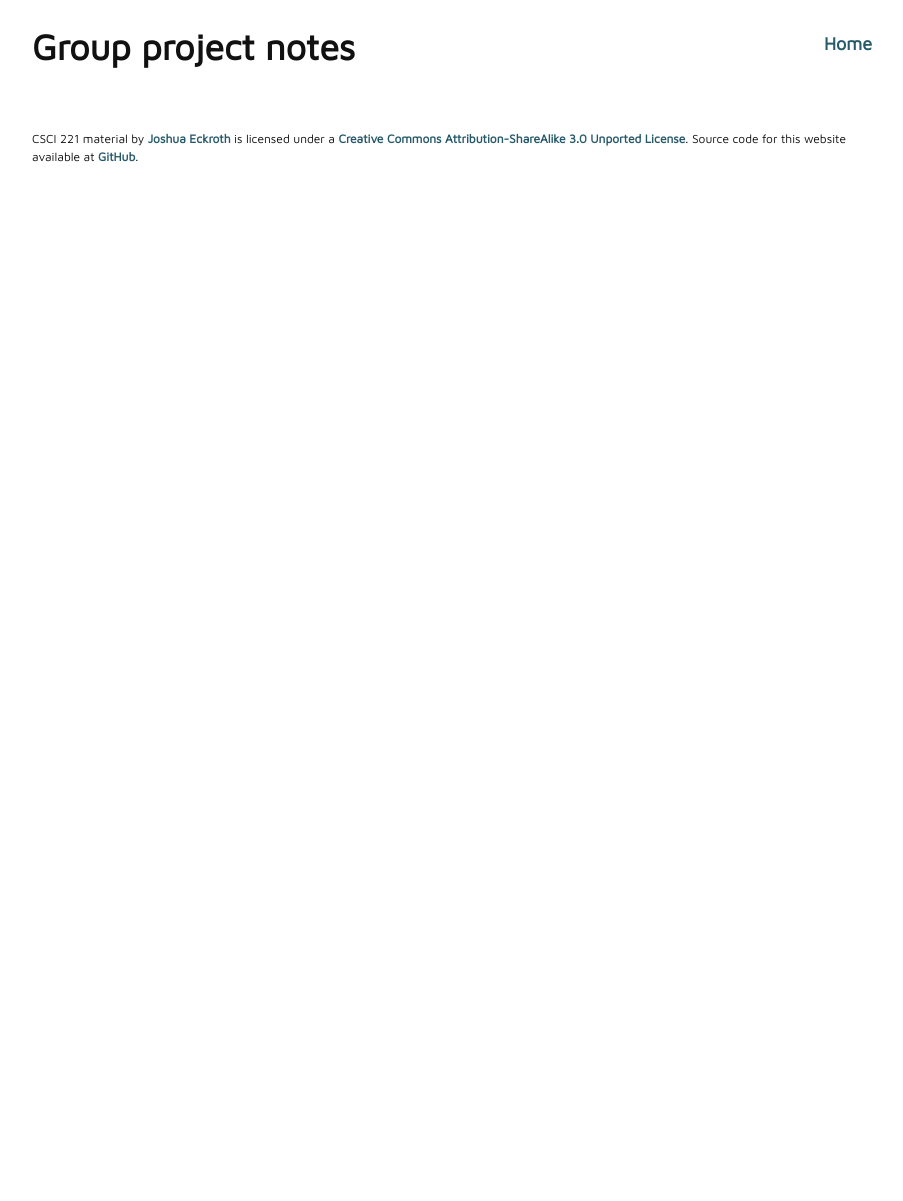
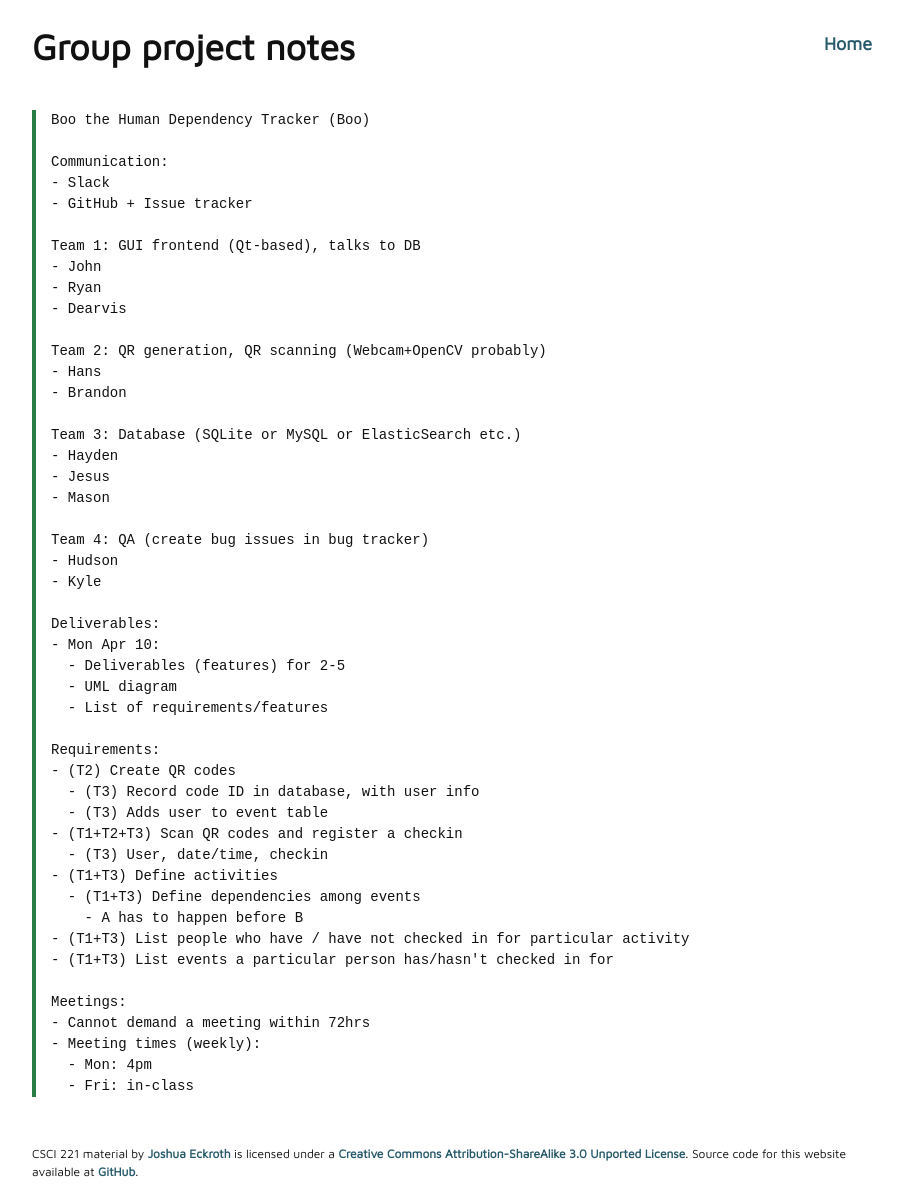
Before and after one commit to joshuaeckroth/csci221-website, a Jekyll site: the page built from project/group-project-notes.markdown, in a window 1280 px wide. Shown: the whole page, without its empty margins (183-1086 px from the left). Built offline with Jekyll 4.4.1, drawn with Linux system fonts in a browser that asks for light colours; some web fonts are replaced; before the commit the page ends 900 px from its top, so only the background shows below that.

Commit message:
Added initial project notes

````diff
--- a/project/group-project-notes.markdown
+++ b/project/group-project-notes.markdown
@@ -4,3 +4,53 @@ layout: default
 ---
 
 # Group project notes
+
+```
+Boo the Human Dependency Tracker (Boo)
+
+Communication:
+- Slack
+- GitHub + Issue tracker
+
+Team 1: GUI frontend (Qt-based), talks to DB
+- John
+- Ryan
+- Dearvis
+
+Team 2: QR generation, QR scanning (Webcam+OpenCV probably)
+- Hans
+- Brandon
+
+Team 3: Database (SQLite or MySQL or ElasticSearch etc.)
+- Hayden
+- Jesus
+- Mason
+
+Team 4: QA (create bug issues in bug tracker)
+- Hudson
+- Kyle
+
+Deliverables:
+- Mon Apr 10:
+  - Deliverables (features) for 2-5
+  - UML diagram
+  - List of requirements/features
+
+Requirements:
+- (T2) Create QR codes
+  - (T3) Record code ID in database, with user info
+  - (T3) Adds user to event table
+- (T1+T2+T3) Scan QR codes and register a checkin
+  - (T3) User, date/time, checkin
+- (T1+T3) Define activities
+  - (T1+T3) Define dependencies among events
+    - A has to happen before B
+- (T1+T3) List people who have / have not checked in for particular activity
+- (T1+T3) List events a particular person has/hasn't checked in for
+
+Meetings:
+- Cannot demand a meeting within 72hrs
+- Meeting times (weekly):
+  - Mon: 4pm
+  - Fri: in-class
+```
````
